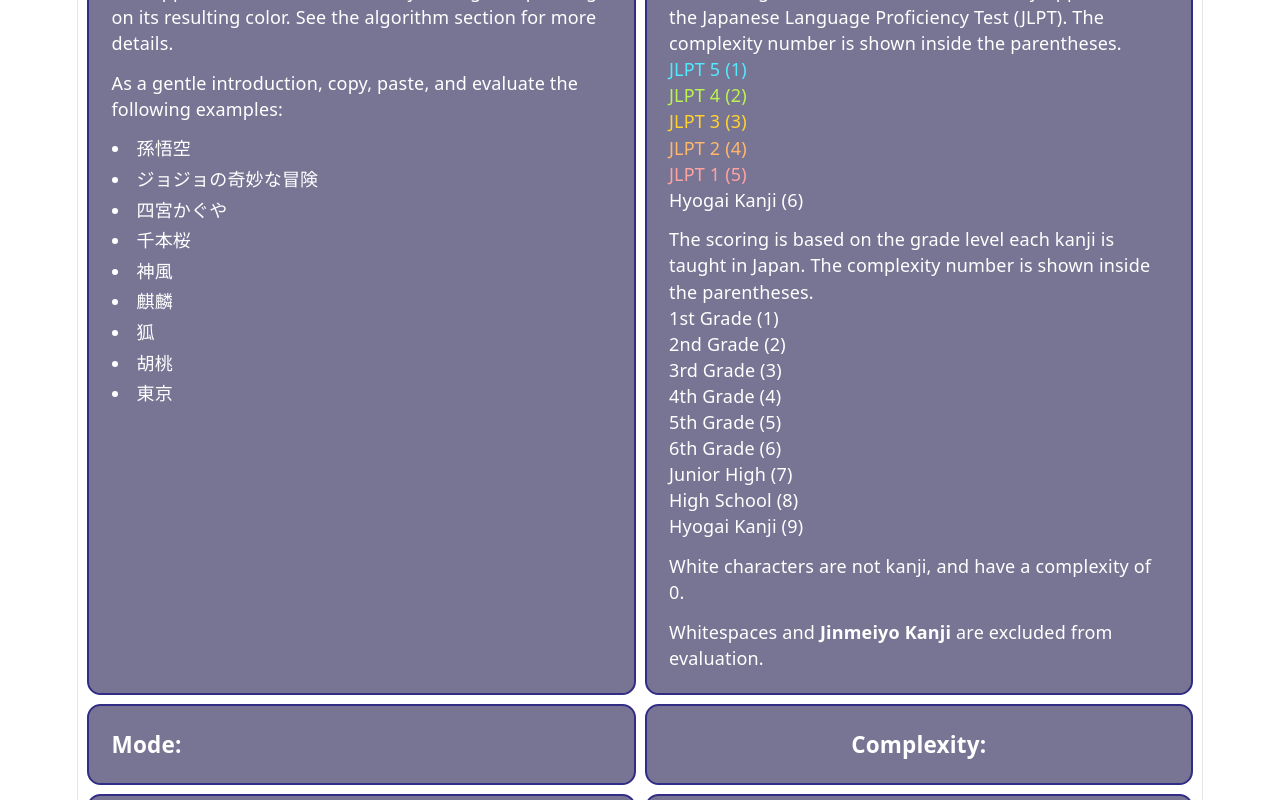
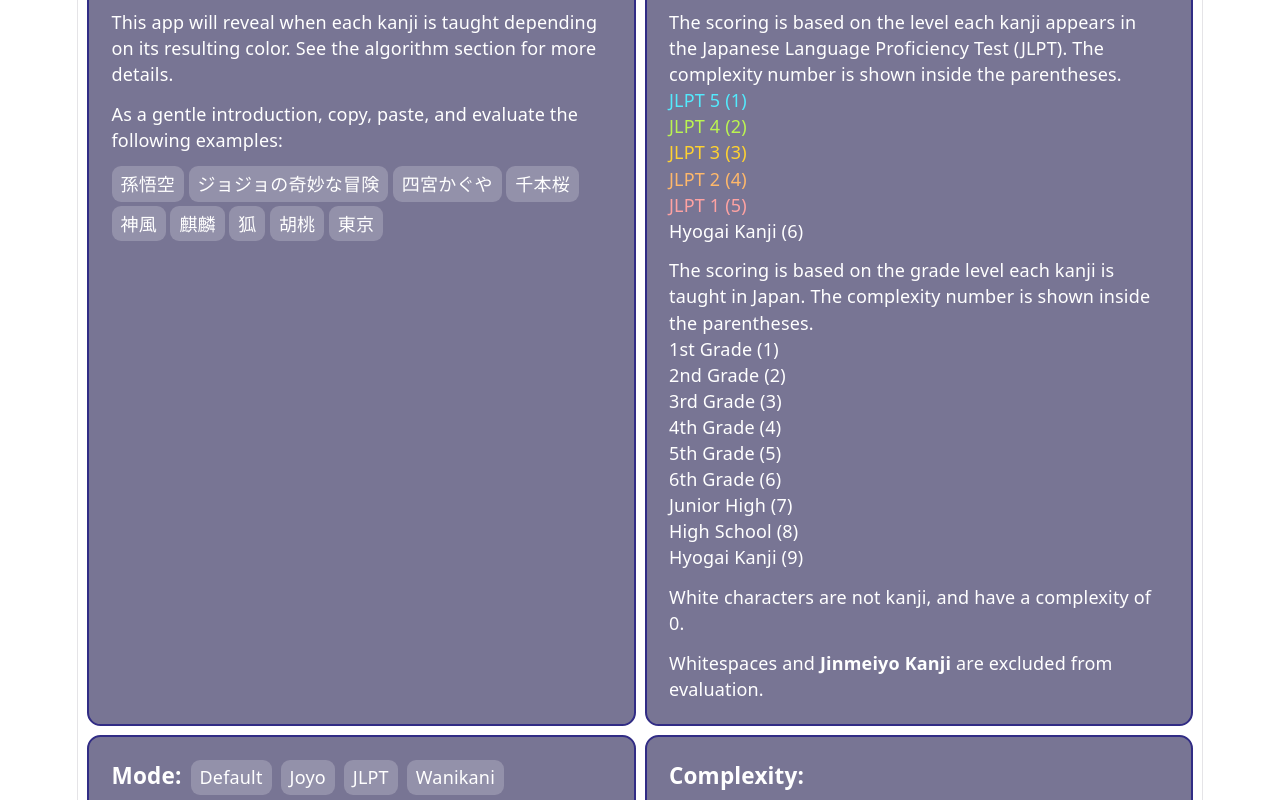
Before and after one commit to RadEagle/Personal-Website-2026, a Next.js app in the folder frontend/: page /projects/kanji in a window 1280 px wide. Shown: the part 240-1040 px from the top of the page. Built offline with nearby package versions, Linux system fonts and the light colour scheme.

Commit message:
start adding test and parameterizing the kanji project

```diff
--- a/frontend/src/app/projects/kanji/Components.tsx
+++ b/frontend/src/app/projects/kanji/Components.tsx
@@ -1,5 +1,6 @@
 "use client";
 import { blob } from "../../../Library/styles";
+import { exampleKanji, modes } from "./data";
 
 interface TwoElementProps {
   left: React.ReactNode;
@@ -8,7 +9,7 @@ interface TwoElementProps {
 
 const Title = () => {
   return (
-    <div className="m-2 flex flex-col gap-2">
+    <div className={blob}>
       <h1 className="text-white text-2xl font-bold">
         Kanji Complexity Scanner
       </h1>
@@ -26,6 +27,12 @@ const TwoElement = (props: TwoElementProps) => {
 };
 
 const Introduction = () => {
+  const kanjiExamples = exampleKanji.map((example) => (
+    <span className="bg-white/20 rounded-lg px-2 py-1 hover:scale-101 hover:cursor-pointer hover:opacity-70 duration-200 ease-in-out">
+      {example}
+    </span>
+  ));
+
   return (
     <div className={`${blob} text-start text-white content-start`}>
       <h2 className="text-xl font-bold">Welcome!</h2>
@@ -38,17 +45,7 @@ const Introduction = () => {
         examples:
       </p>
       {/* Turn these into chips maybe? Click to copy essentially */}
-      <ul className="grid gap-1 justify-between list-disc list-inside">
-        <li>孫悟空</li>
-        <li>ジョジョの奇妙な冒険</li>
-        <li>四宮かぐや</li>
-        <li>千本桜</li>
-        <li>神風</li>
-        <li>麒麟</li>
-        <li>狐</li>
-        <li>胡桃</li>
-        <li>東京</li>
-      </ul>
+      <div className="flex flex-wrap gap-1">{kanjiExamples}</div>
     </div>
   );
 };
@@ -102,17 +99,28 @@ const Algorithm = () => {
 };
 
 const Mode = () => {
+  const modeChips = modes.map((mode) => (
+    <span className="bg-white/20 rounded-lg px-2 py-1 hover:scale-101 hover:cursor-pointer hover:opacity-70 duration-200 ease-in-out">
+      {mode}
+    </span>
+  ));
+
   return (
     <div className={`${blob} text-start text-white content-start`}>
-      <h2 className="text-xl font-semibold">Mode:</h2>
+      <div className="flex gap-2">
+        <h2 className="text-xl font-semibold">Mode:</h2>
+        {modeChips}
+      </div>
     </div>
   );
 };
 
 const Complexity = () => {
   return (
-    <div className={`${blob} text-white content-start`}>
-      <h2 className="text-xl font-semibold">Complexity:</h2>
+    <div className={`${blob} text-white text-start content-start`}>
+      <div className="flex gap-2">
+        <h2 className="text-xl font-semibold">Complexity:</h2>
+      </div>
     </div>
   );
 };
@@ -121,6 +129,7 @@ const KanjiInput = () => {
   return (
     <div className={`${blob} text-start text-white content-start pt-3`}>
       <h3 className="text-lg font-semibold">Input Kanji Here</h3>
+      {/* Implement a max character limit so page doesn't crash */}
       <textarea
         name="jp-text"
         rows={10}
```
Also changed, not shown: 1 other file (tests, documents, lock files or other folders).
